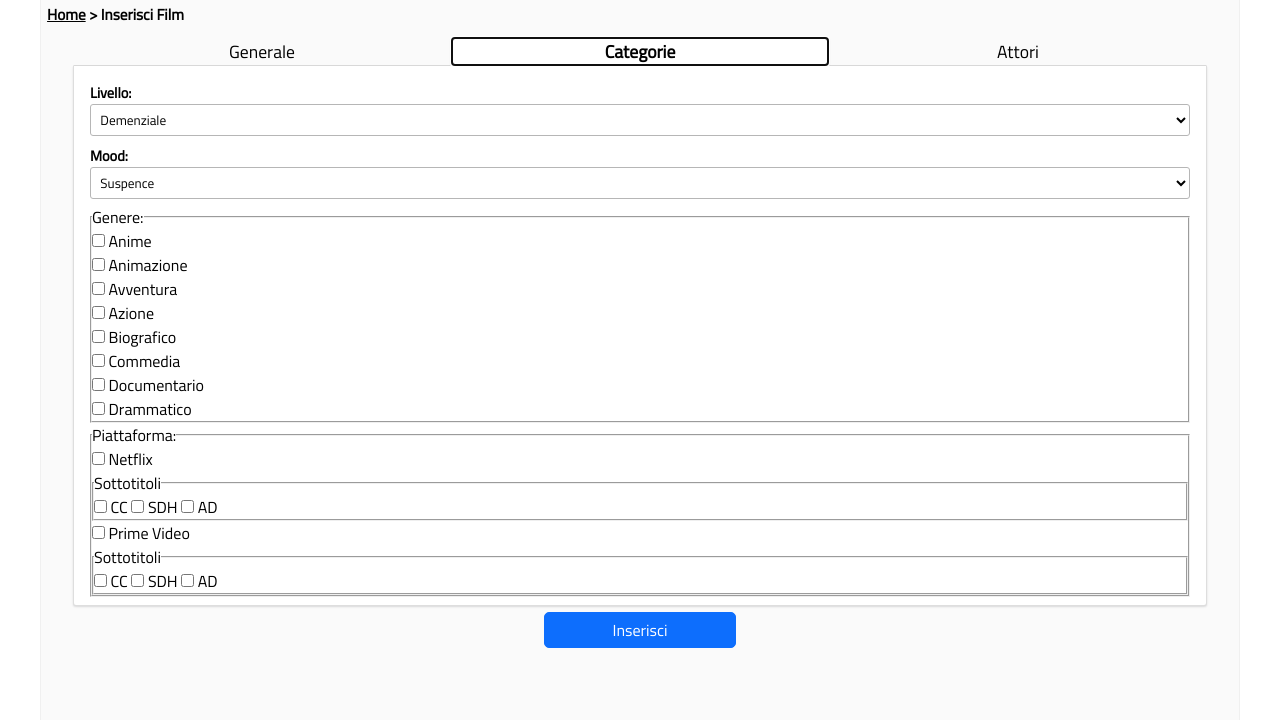
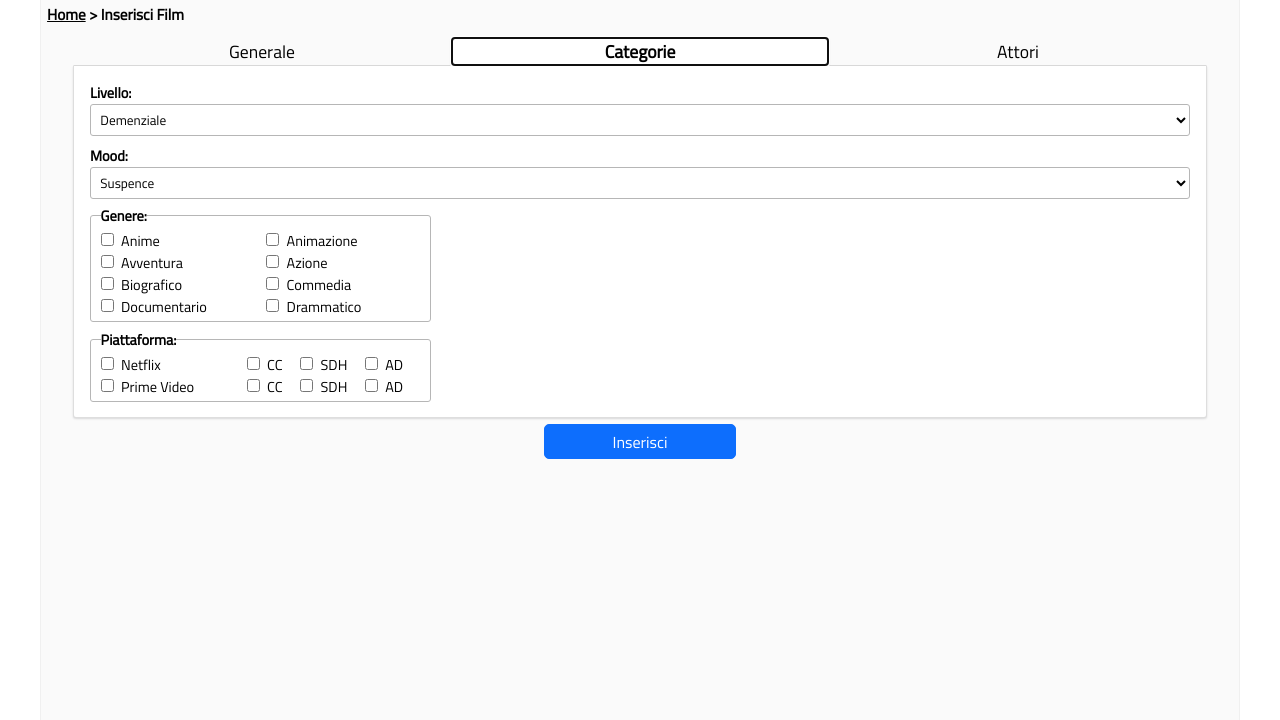
Before and after one commit to alessioberton/TecWeb2021, a PHP site: page /html/pagine_utente/inserisci_film.php in a window 1280 px wide, after a click on "Categorie". Shown: the part 80-800 px from the top of the page. Run offline with PHP 8.4, Linux system fonts and the light colour scheme.

Commit message:
Ancora inserimento Film

```diff
--- a/css/main.css
+++ b/css/main.css
@@ -511,6 +511,44 @@ header #movieSelect #movieSuggestionList img {
 	resize: vertical;
 }
 
+#genre-checkboxes {
+	display: grid;
+	grid-template-columns: auto auto;
+	max-width: 20em;
+}
+
+#platform-checkboxes {
+	display: grid;
+	grid-template-columns: auto auto;
+	max-width: 20em;
+}
+
+#platform-checkboxes > fieldset {
+	border: none;
+	display: grid;
+	grid-template-columns: auto auto auto;
+}
+
+.checkbox-group {
+	border: 1px solid rgb(182, 182, 182);
+	margin: 0.4em 0em;
+	padding: 0.2em 0.6em;
+	border-radius: 3px;
+}
+
+.checkbox-group > legend {
+	font-weight: bold;
+	font-size: 0.9em;
+}
+
+.checkbox-field {
+	font-size: 0.9em;
+}
+
+.checkbox-field label {
+	padding-left: 0.3em;
+}
+
 .text-input input::placeholder {
 	font-style: italic;
 }
--- a/html/pagine_utente/inserisci_film.html
+++ b/html/pagine_utente/inserisci_film.html
@@ -124,61 +124,83 @@
 						</div>
 
 						<!-- TODO: prendere dati dinamicamente -->
-						<fieldset>
+						<fieldset class="checkbox-group" id="genre-checkboxes">
 							<legend>Genere:</legend>
+							<div class="checkbox-field">
 								<input type="checkbox" id="genere_anime" name="genere[anime]" />
-							<label for="genere_anime">Anime</label><br />
-
+								<label for="genere_anime">Anime</label>
+							</div>
+							<div class="checkbox-field">
 								<input type="checkbox" id="genere_animazione" name="genere[animazione]" />
-							<label for="genere_animazione">Animazione</label><br />
-
+								<label for="genere_animazione">Animazione</label>
+							</div>
+							<div class="checkbox-field">
 								<input type="checkbox" id="genere_avventura" name="genere[avventura]" />
-							<label for="genere_avventura">Avventura</label><br />
-
+								<label for="genere_avventura">Avventura</label>
+							</div>
+							<div class="checkbox-field">
 								<input type="checkbox" id="genere_azione" name="genere[azione]" />
-							<label for="genere_azione">Azione</label><br />
-
+								<label for="genere_azione">Azione</label>
+							</div>
+							<div class="checkbox-field">
 								<input type="checkbox" id="genere_biografico" name="genere[biografico]" />
-							<label for="genere_biografico">Biografico</label><br />
-
+								<label for="genere_biografico">Biografico</label>
+							</div>
+							<div class="checkbox-field">
 								<input type="checkbox" id="genere_commedia" name="genere[commedia]" />
-							<label for="genere_commedia">Commedia</label><br />
-
+								<label for="genere_commedia">Commedia</label>
+							</div>
+							<div class="checkbox-field">
 								<input type="checkbox" id="genere_documentario" name="genere[documentario]" />
-							<label for="genere_documentario">Documentario</label><br />
-
+								<label for="genere_documentario">Documentario</label>
+							</div>
+							<div class="checkbox-field">
 								<input type="checkbox" id="genere_drammatico" name="genere[drammatico]" />
-							<label for="genere_drammatico">Drammatico</label><br />
+								<label for="genere_drammatico">Drammatico</label>
+							</div>
 						</fieldset>
-						<fieldset>
+						<fieldset class="checkbox-group" id="platform-checkboxes">
 							<legend>Piattaforma:</legend>
 
+							<div class="checkbox-field">
 								<input type="checkbox" id="piattaforma_netflix" name="piattaforma[netflix]" />
 								<label for="piattaforma_netflix">Netflix</label>
+							</div>
 							<fieldset>
-								<legend>Sottotitoli</legend>
+								<legend class="visuallyHidden">Sottotitoli</legend>
+								<div class="checkbox-field">
 									<input type="checkbox" id="cc_netflix" name="cc[netflix]" />
 									<label for="cc_netflix">CC</label>
+								</div>
 
+								<div class="checkbox-field">
 									<input type="checkbox" id="sdh_netflix" name="sdh[netflix]" />
 									<label for="sdh_netflix">SDH</label>
+								</div>
 
+								<div class="checkbox-field">
 									<input type="checkbox" id="ad_netflix" name="ad[netflix]" />
 									<label for="ad_netflix">AD</label>
+								</div>
 							</fieldset>
-
+							<div class="checkbox-field">
 								<input type="checkbox" id="piattaforma_prime" name="piattaforma[prime_video]" />
 								<label for="piattaforma_prime">Prime Video</label>
+							</div>
 							<fieldset>
-								<legend>Sottotitoli</legend>
+								<legend class="visuallyHidden">Sottotitoli</legend>
+								<div class="checkbox-field">
 									<input type="checkbox" id="cc_prime" name="cc[prime_video]" />
 									<label for="cc_prime">CC</label>
-
+								</div>
+								<div class="checkbox-field">
 									<input type="checkbox" id="sdh_prime" name="sdh[prime_video]" />
 									<label for="sdh_prime">SDH</label>
-
+								</div>
+								<div class="checkbox-field">
 									<input type="checkbox" id="ad_prime" name="ad[prime_video]" />
 									<label for="ad_prime">AD</label>
+								</div>
 							</fieldset>
 						</fieldset>
 					</div>
```
Lines whose indentation alone changed are shown as unchanged.
